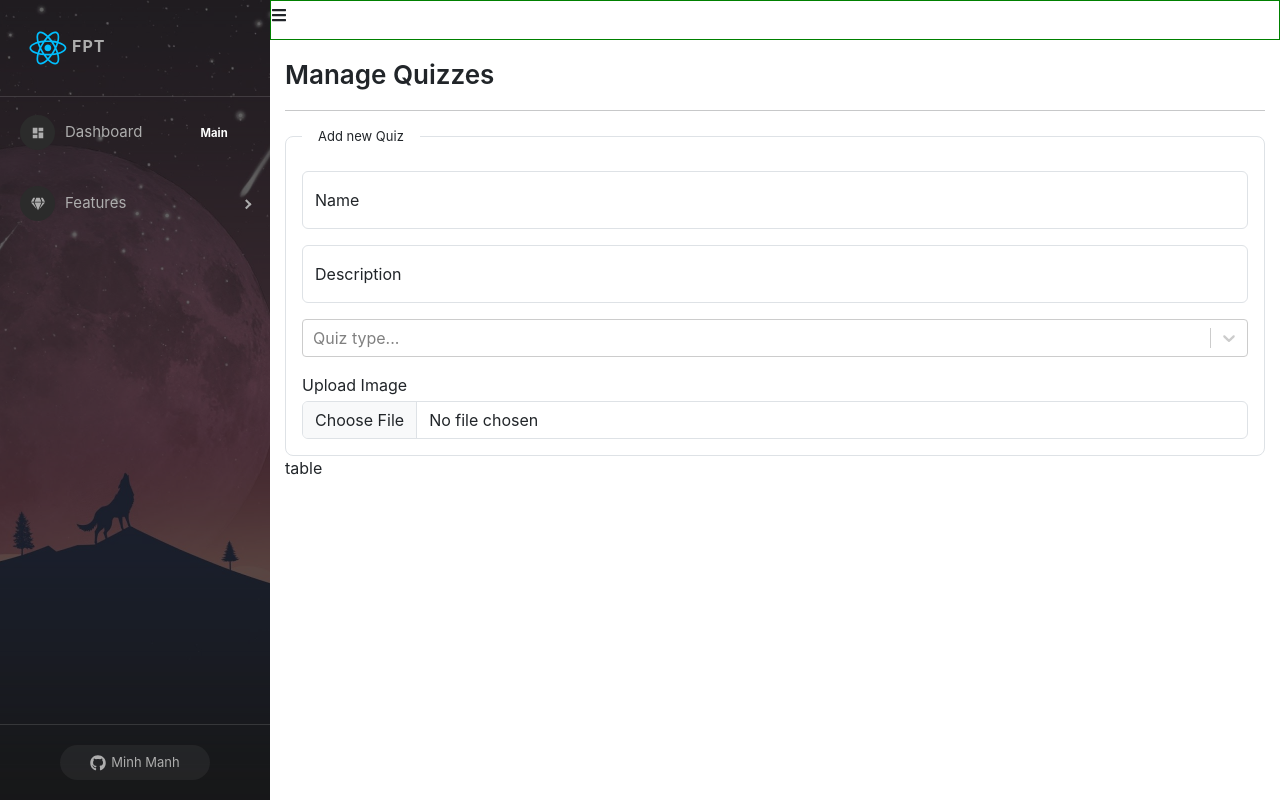
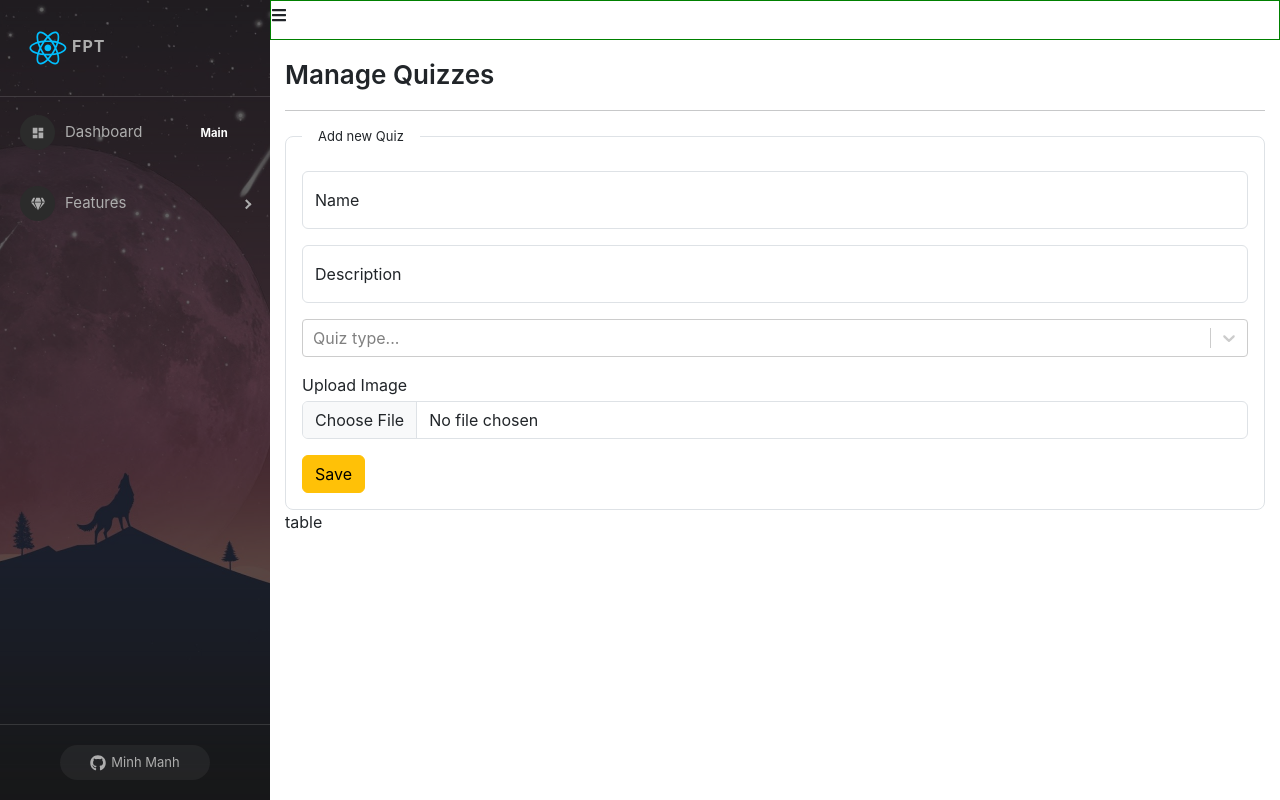
Before and after one commit to manhminh/DoingQuizz, a React (Create React App) app: page /admin/manage-quizzes in a window 1280 px wide. Built offline with nearby package versions, Linux system fonts and the light colour scheme.

Commit message:
create Api create quizz

```diff
--- a/src/components/Admin/Content/Quiz/ManageQuiz.js
+++ b/src/components/Admin/Content/Quiz/ManageQuiz.js
@@ -1,8 +1,11 @@
-import { useState } from "react";
+import { useState, useRef } from "react";
 import "./ManageQuiz.scss"
 import Select from 'react-select';
+import { toast } from "react-toastify"
+import { postCreateNewQuiz } from "../../../../services/apiServices";
 
 const ManageQuiz = (props) => {
+    const imageInputRef = useRef(null);
     const options = [
         { value: 'EASY', label: 'EASY' },
         { value: 'MEDIUM', label: 'MEDIUM' },
@@ -11,11 +14,30 @@
 
     const [name, setName] = useState('');
     const [description, setDescription] = useState('');
-    const [type, setType] = useState('EASY');
+    const [type, setType] = useState('');
     const [image, setImage] = useState(null);
 
     const handleChangeFile = (e) => {
+        if (e.target && e.target.files && e.target.files[0]) {
+            setImage(e.target.files[0]);
+        }
+    }
 
+    const handleSubmitQuiz = async () => {
+        if (!name || !description) {
+            toast.error('Name/Description is required')
+        }
+        let res = await postCreateNewQuiz(description, name, type?.value, image);
+        console.log('check res', res);
+        if (res && res.EC === 0) {
+            toast.success(res.EM);
+            setName('');
+            setDescription('');
+            imageInputRef.current.value = null;
+            setImage(null)
+        } else {
+            toast.error(res.EM)
+        }
     }
     return (
         <div className="quiz-container">
@@ -48,8 +70,8 @@
                     </div>
                     <div className="my-3">
                         <Select
-                            value={type}
-                            // onChange={this.handleChange}
+                            defaultValue={type}
+                            onChange={setType}
                             options={options}
                             placeholder={"Quiz type..."}
                         />
@@ -57,10 +79,15 @@
                     <div className="more-actions form-group">
                         <label className="mb-1">Upload Image</label>
                         <input
+                            ref={imageInputRef}
                             type="file"
                             className="form-control"
                             onChange={(e) => handleChangeFile(e)}
                         />
+                    </div>
+
+                    <div className="mt-3">
+                        <button className="btn btn-warning" onClick={() => handleSubmitQuiz()}>Save</button>
                     </div>
                 </fieldset>
             </div>
--- a/src/services/apiServices.js
+++ b/src/services/apiServices.js
@@ -58,8 +58,18 @@
 const postSubmitQuiz = (data) => {
     return axios.post(`/api/v1/quiz-submit`, { ...data });
 }
+
+const postCreateNewQuiz = (description, name, difficulty, image) => {
+    const data = new FormData();
+    data.append('description', description);
+    data.append('name', name);
+    data.append('difficulty', difficulty);
+    data.append('quizImage', image);
+    return axios.post('/api/v1/quiz', data)
+}
 export {
     postCreateNewUser, getAllUser, putUpdateUser, deleteUser,
     getUserWithPaginate, postLogin, postRegister,
-    getQuizByUser, getDataQuiz, postSubmitQuiz
+    getQuizByUser, getDataQuiz, postSubmitQuiz,
+    postCreateNewQuiz
 }
```
